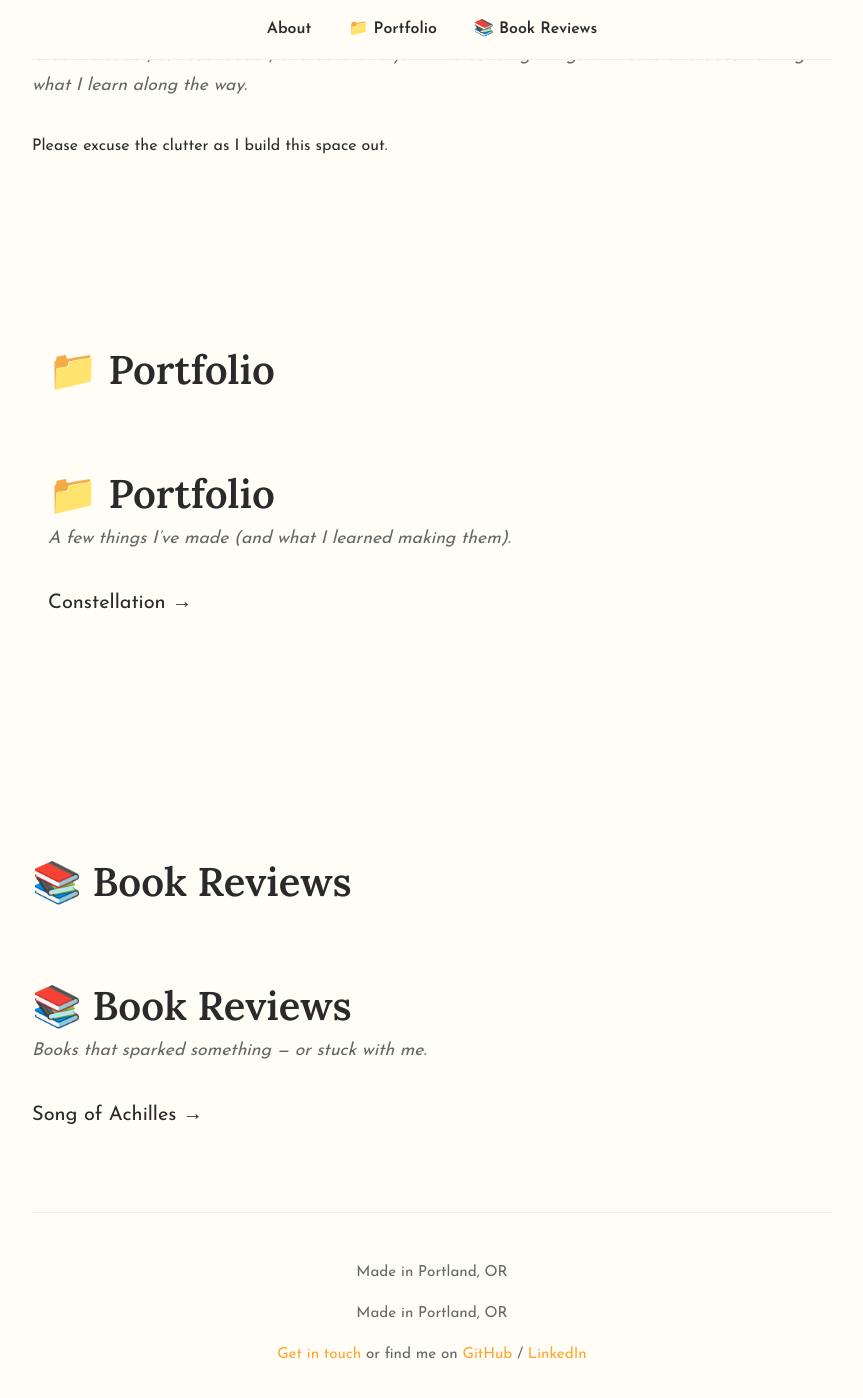
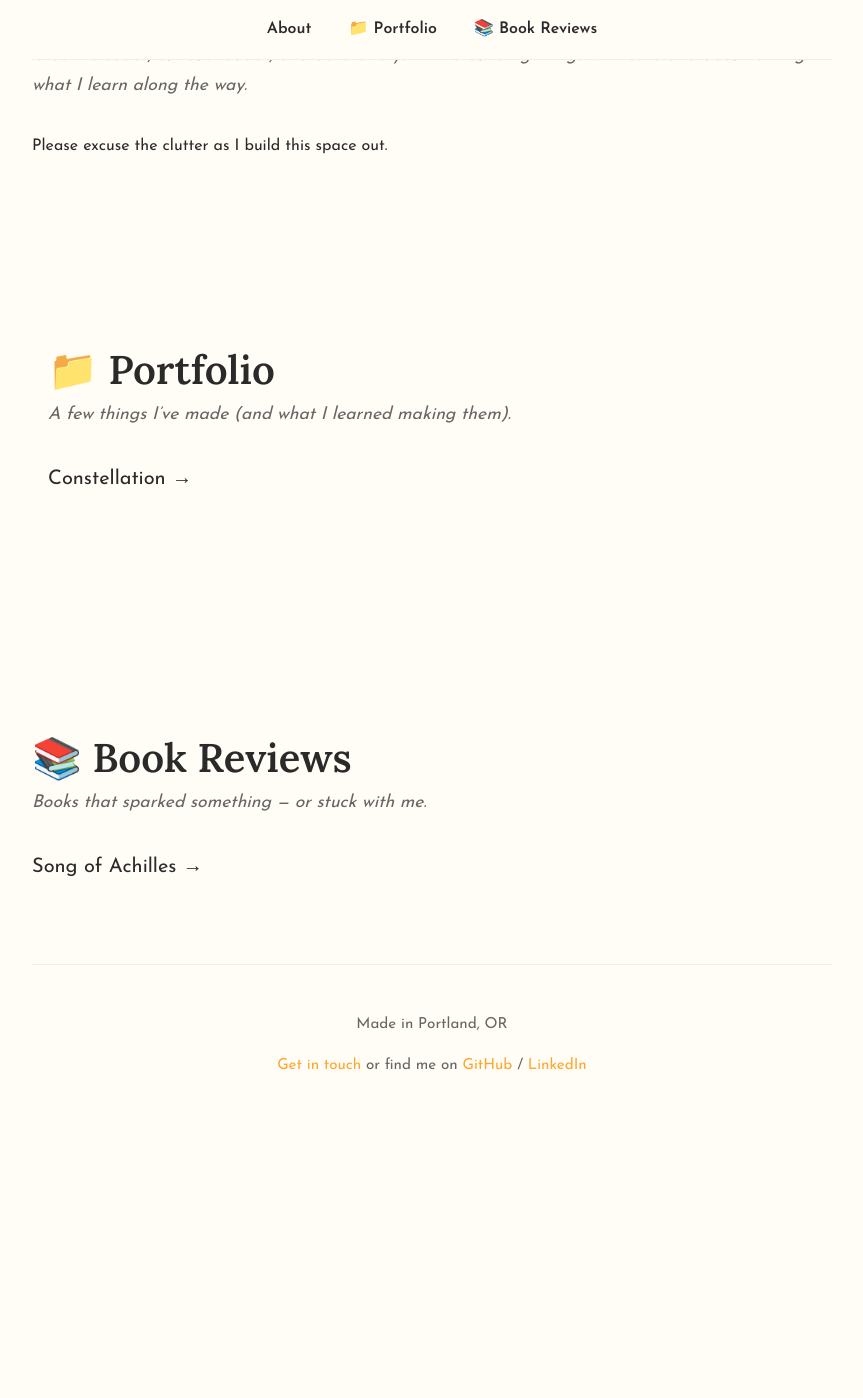
Before and after one commit to smcknight9/buildbyshawna, a Jekyll site: the page built from index.md, in a window 1280 px wide and 1400 px high, scrolled down 195 px. Shown: the whole window, without its empty margins (208-1071 px from the left). Built offline with Jekyll 4.4.1, drawn with Linux system fonts in a browser that asks for light colours; after the commit the page ends 1306 px from its top, so only the background shows below that.

Commit message:
html fix

```diff
--- a/_layouts/single-page.html
+++ b/_layouts/single-page.html
@@ -144,7 +144,6 @@
 
   <section id="built" class="section">
     <h2>📁 Portfolio</h2>
-    <h2>📁 Portfolio</h2>
     <p class="subtitle">A few things I’ve made (and what I learned making them).</p>
     <ul class="project-list">
       {% for item in site.built %}
@@ -154,7 +153,6 @@
   </section>
 
   <section id="read" class="section">
-    <h2>📚 Book Reviews</h2>
     <h2>📚 Book Reviews</h2>
     <p class="subtitle">Books that sparked something — or stuck with me.</p>
     <ul class="read-list">
@@ -166,7 +164,6 @@
 
   <footer>
     <p>Made in Portland, OR</p>
-    <p>Made in Portland, OR</p>
     <p><a href="mailto:shawna@builtbyshawna.dev">Get in touch</a> or find me on
       <a href="https://github.com/smcknight9">GitHub</a> /
       <a href="https://www.linkedin.com/in/shawna-mcknight/">LinkedIn</a></p>
```
